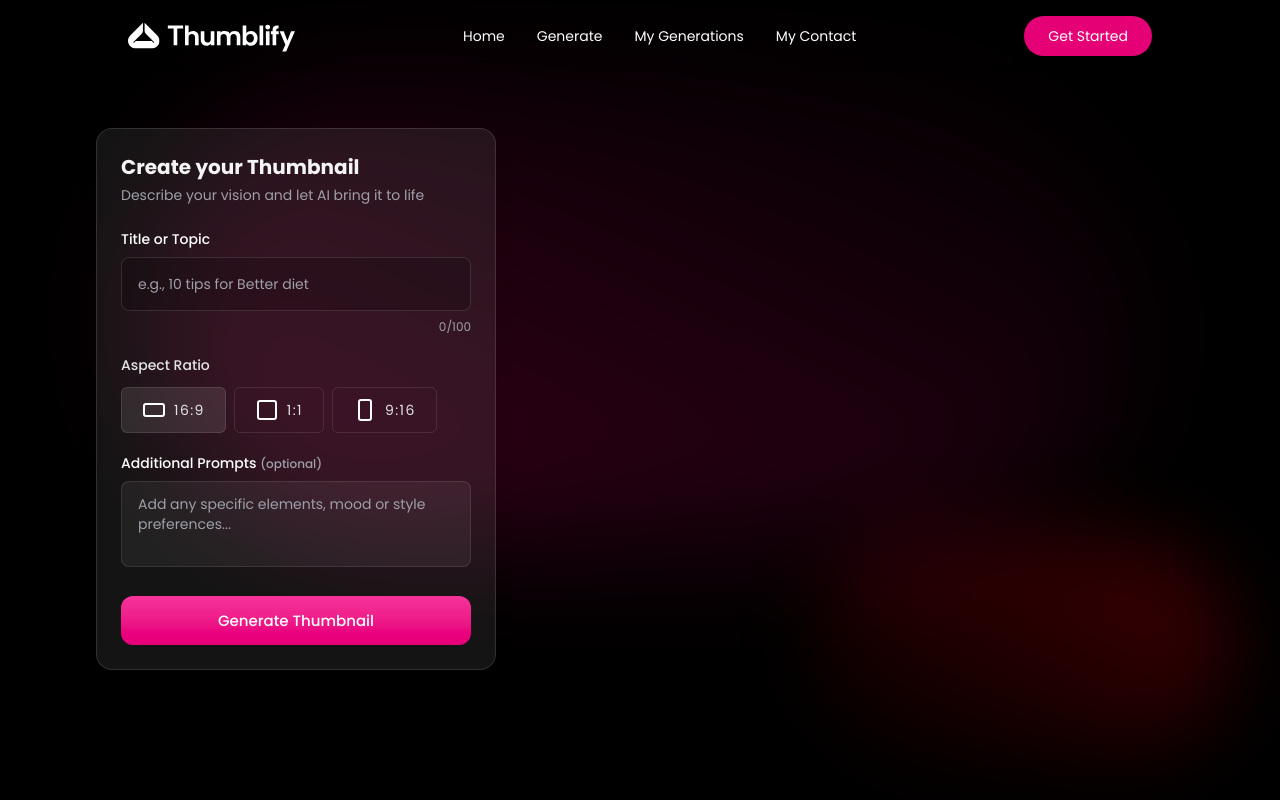
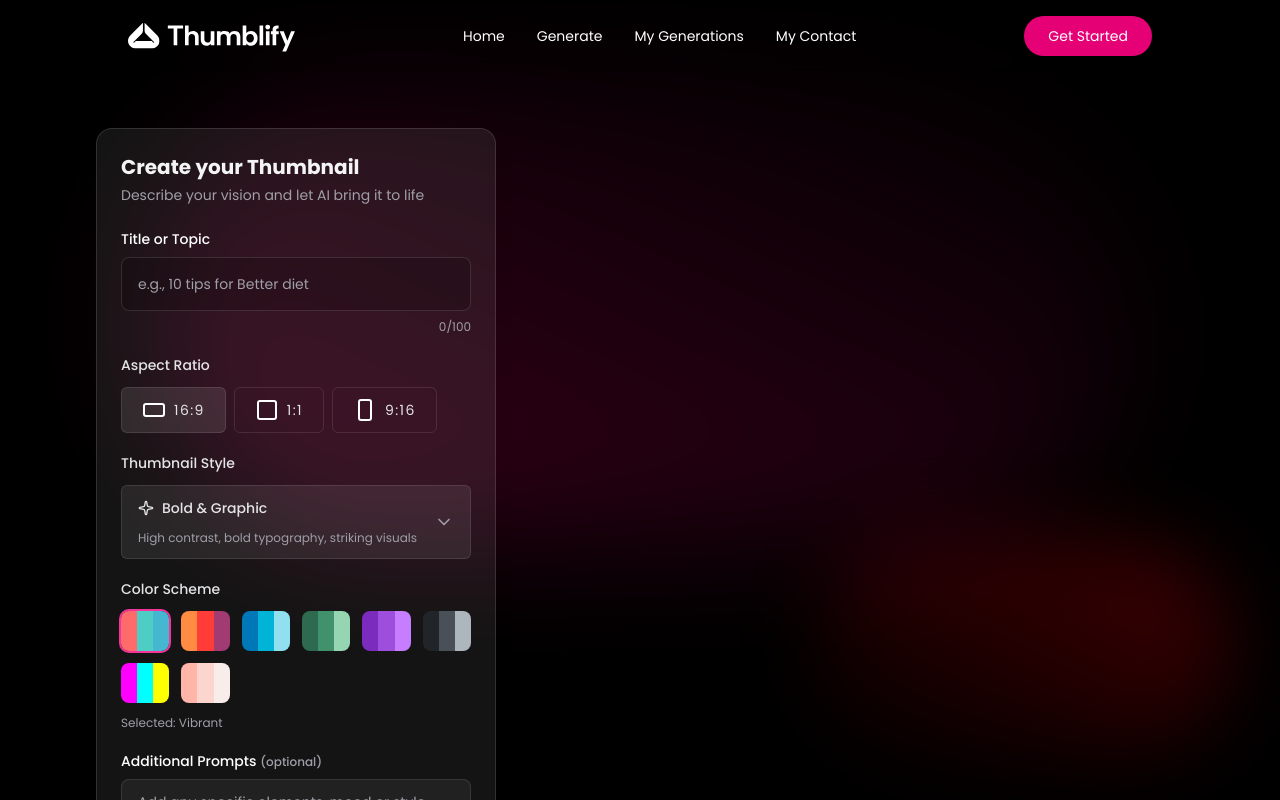
Before and after one commit to Codechef555/ai_thumbnail_generator, a React (Vite) app: page /generate in a window 1280 px wide. Shown: the top 800 px of the page. Built offline with nearby package versions, Linux system fonts and the light colour scheme.

Commit message:
Created color scheme and style selector feature and working on preview panel feature

```diff
--- /dev/null
+++ b/src/components/ColorSchemeSelector.tsx
@@ -0,0 +1,30 @@
+import React from 'react'
+import { colorSchemes } from "../assets/assets"
+
+const ColorSchemeSelector = ({ value, onChange }: { value: string; onChange: (color: string) => void }) => {
+  return (
+    <div className="space-y-3">
+        <label className="block text-sm font-medium text-zinc-200">Color Scheme</label>
+
+        <div className="grid grid-cols-6 gap-3">
+            {colorSchemes.map((scheme)=>(
+                <button
+                key={scheme.id}
+                type="button"
+                onClick={() => onChange(scheme.id)}
+                className={`relative rounded-lg transition-all ${value === scheme.id ? 'ring-2 ring-pink-500' : ''}`}
+                title={scheme.name}>
+                    <div className="flex h-10 rounded-lg overflow-hidden">
+                        {scheme.colors.map((color, i)=>(
+                            <div key={i} className="flex-1" style={{backgroundColor: color}} />
+                        ))}
+                    </div>
+                </button>
+            ))}
+        </div>
+        <p className="text-xs text-zinc-400">Selected: {colorSchemes.find((s)=> s.id === value)?.name}</p>
+    </div>
+  )
+}
+
+export default ColorSchemeSelector
--- /dev/null
+++ b/src/components/PreviewPanel.tsx
@@ -0,0 +1,49 @@
+import type { AspectRatio, IThumbnail } from "../assets/assets"
+import { DownloadIcon, Loader2Icon } from "lucide-react";
+
+const PreviewPanel = ({thumbnail, isLoading, aspectRatio}: {thumbnail: IThumbnail, isLoading: boolean, aspectRatio: AspectRatio }): React.ReactElement => {
+
+    const aspectClasses  = {
+         '16:9':'aspect-video',
+         '1:1':'aspect-square',
+         '9:16':'aspect=[9/16]',
+    } as Record<AspectRatio,string>;
+
+    const onDownload = ()=>{
+        if(!thumbnail?.image_url) return;
+        window.open(thumbnail.image_url,'_blank')
+    }
+
+    return (
+    <div className="relative mx-auto w-full max-w-2xl">
+        <div className="relative overflow-hidden ${aspectClasses[aspectRation]}">
+            {/* Loading State */}
+            {isLoading && (
+                <div className="absolute inset-0 flex flex-col items-center justify-center gap-4 bg-black/25">
+                    <Loader2Icon  className="size-8 animate-spin text-zinc-400"/>
+                    <div className="text-center">
+                        <p className="text-sm font-medium text-zinc-200">AI is creating your thumbnail</p>
+                        <p className="mt-1 text-xs text-zinc-400">This may take 10-20 seconds</p>
+                    </div>
+                </div>
+            )}
+            {/* Image Preview */}
+            {!isLoading && thumbnail?.image_url && (
+                <div className="group relative h-full w-full">
+                    <img src={thumbnail?.image_url} alt={thumbnail.title}
+                    className="h-full w-full object-cover"/>
+                    <div className="absolute inset-0 flex items-end justify-center bg-black/10 opacity-0 transition-opacity group-hover:opacity-100">
+                        <button onClick={onDownload} type="button" className="mb-6 flex items-center gap-2 rounded-md px-5 py-2.5 text-xs font-medium transition bg-white/30 ring-2 ring-white/40 backdrop-blur hover:scale-105 active:scale-95">
+                            <DownloadIcon className="size-4"/>
+                            Download Thumbnail
+                        </button>
+                    </div>
+                </div>
+            )}
+            {/* Empty state */}
+        </div>
+    </div>
+  )
+}
+
+export default PreviewPanel
--- /dev/null
+++ b/src/components/StyleSelector.tsx
@@ -0,0 +1,60 @@
+import { button, div } from "motion/react-client";
+import { thumbnailStyles, type ThumbnailStyle } from "../assets/assets"
+import { ChevronDownIcon, ImageIcon, PenToolIcon, SparkleIcon, SquareIcon } from "lucide-react";
+
+const StyleSelector = ({value,onChange, isOpen, setIsOpen}:
+    {value:ThumbnailStyle; onChange: (style: ThumbnailStyle) => void; isOpen: boolean; setIsOpen: (open: Boolean)=> void }) => {
+
+        const styleDescriptions : Record<ThumbnailStyle,string> = {
+            "Bold & Graphic":"High contrast, bold typography, striking visuals",
+            "Minimalist":"Clean, simple, lots of white space",
+            "Photorealistic":"Photo-based, natural looking",
+            "Illustrated":"Hand-drawn, artistic, creative",
+            "Tech/Futuristic":"Modern, sleek, tech-inspired",
+        }
+        const styleIcons : Record<ThumbnailStyle,React.ReactNode> = {
+            "Bold & Graphic": <SparkleIcon className="h-4 w-4"/>,
+            "Minimalist":<SquareIcon className="h-4 w-4"/>,
+            "Photorealistic":<ImageIcon className="h-4 w-4"/>,
+            "Illustrated":<PenToolIcon className="h-4 w-4"/>,
+            "Tech/Futuristic":<SparkleIcon/>,
+        }
+        return (
+    <div className="relative space-y-3 dark">
+        <label className="block text-sm font-medium text-zinc-200">Thumbnail Style</label>
+
+        <button
+        type="button"
+        onClick={()=>setIsOpen(!isOpen)}
+        className="flex w-full items-center justify-between rounded-md border px-4 py-3 text-left transition bg-white/8 border-white/10 text-zinc-200 hover:bg-white/12">
+            <div className="space-y-3">
+                <div className="flex items-center gap-2 font-medium">
+                    {styleIcons[value]}
+                    <span>{value}</span>
+                </div>
+                <p className="text-xs text-zinc-400">{styleDescriptions[value]}</p>
+            </div>
+            <ChevronDownIcon className={['h-5 w-5 text-zinc-400 transition-transform ',isOpen && 'rotate-180'].join(' ')}/>
+        </button>
+
+        {isOpen && (
+            <div className="absolute bottom-0 z-50 mt-1 w-full rounded-md border border-white/12 bg-black/20 backdrop-blur-3xl shadow-lg">
+                {thumbnailStyles.map((style)=>(
+                    <button key={style}
+                    type="button"
+                    onClick={() => {onChange(style); setIsOpen(false);}}
+                    className="flex w-full items-start gap-3 px-4 py-3 text-left transition hover:bg-black/30">
+                        <div className="mt-0.5">{styleIcons[style]}</div>
+                        <div>
+                            <p className="font-medium">{style}</p>
+                            <p className="text-xs text-zinc-400">{styleDescriptions[style]}</p>
+                        </div>
+                    </button>
+                ))}
+            </div>
+        )}
+    </div>
+  )
+}
+
+export default StyleSelector
--- a/src/pages/Generate.tsx
+++ b/src/pages/Generate.tsx
@@ -3,6 +3,8 @@
 import { colorSchemes, type AspectRatio, type IThumbnail, type ThumbnailStyle } from "../assets/assets";
 import { SoftBackdrop } from "../components/SoftBackdrop";
 import { AspectRatioSelector } from "../components/AspectRatioSelector";
+import StyleSelector from "../components/StyleSelector";
+import ColorSchemeSelector from "../components/ColorSchemeSelector";
 
 const Generate = () => {
     const {id} = useParams();
@@ -42,8 +44,12 @@
                   </div>
                   {/* Aspect Ratio Selector */}
                   <AspectRatioSelector value={aspectRatio} onchange={setAspectRatio}/>
+
                   {/*Style Selector */}
+                  <StyleSelector value={style} onChange={setStyle} isOpen={styleDropdownOpen} setIsOpen={setStyleDropdownOpen}/>
+
                   {/* Color Scheme Selector */}
+                  <ColorSchemeSelector value={colorSchemeId} onChange={setColorSchemeId}/>
                   {/* DETAILS */}
                   <div className="space-y-2">
                      <label className="block text-sm font-medium">
```
